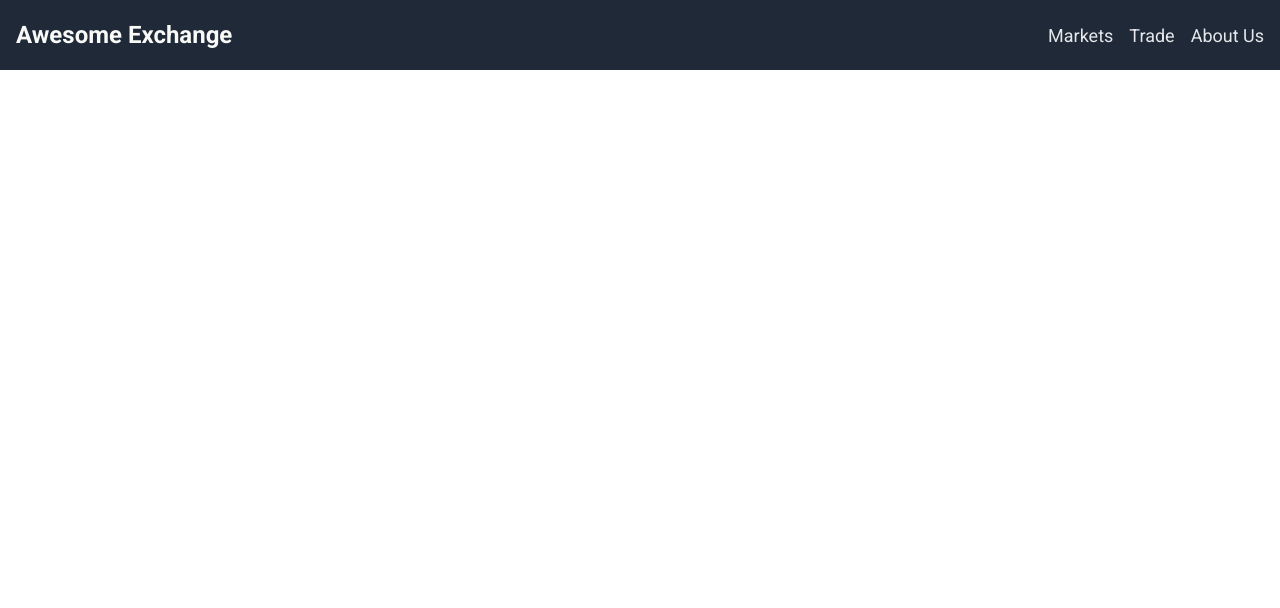
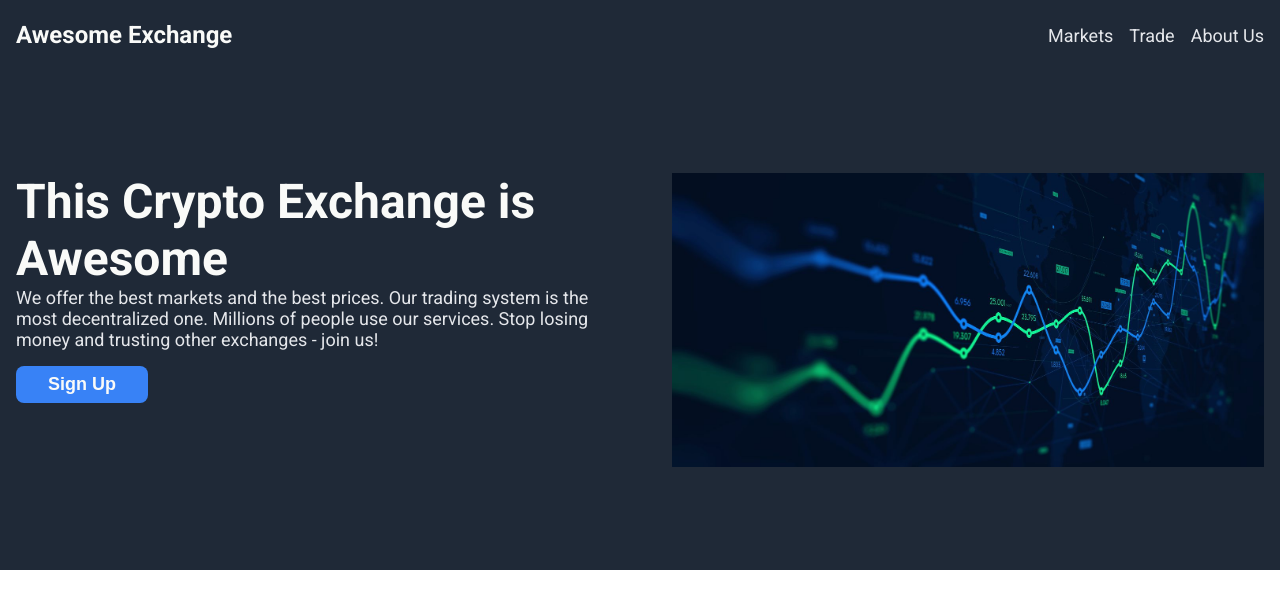
Before and after one commit to AlmadelX/crypto-exchange-landing, a plain HTML site: page index.html in a window 1280 px wide. Drawn offline with Linux system fonts and the light colour scheme.

Commit message:
Add hero section

```diff
--- a/index.html
+++ b/index.html
@@ -9,12 +9,26 @@
 <body>
   <div class="header">
     <div class="header-content container">
-      <div class="logo">Awesome Exchange</div>
-      <ul class="navigation">
-        <li><a href="#">Markets</a></li>
-        <li><a href="#">Trade</a></li>
-        <li><a href="#">About Us</a></li>
+      <p class="header-logo-text">Awesome Exchange</p>
+      <ul class="header-navigation">
+        <li><a class="header-link-text" href="#">Markets</a></li>
+        <li><a class="header-link-text" href="#">Trade</a></li>
+        <li><a class="header-link-text" href="#">About Us</a></li>
       </ul>
+    </div>
+  </div>
+  <div class="hero">
+    <div class="hero-content container">
+      <div class="hero-info">
+        <h1 class="hero-main-text">This Crypto Exchange is Awesome</h1>
+        <p class="hero-secondary-text">
+          We offer the best markets and the best prices. Our trading system is the most decentralized one. Millions of people use our services. Stop losing money and trusting other exchanges - join us!
+        </p>
+        <button>Sign Up</button>
+      </div>
+      <div class="hero-image-container">
+        <img src="images/exchange.jpg" alt="Exchange">
+      </div>
     </div>
   </div>
 </body>
--- a/style.css
+++ b/style.css
@@ -8,27 +8,27 @@ body {
 .container {
   max-width: 1400px;
   margin: 0 auto;
+  padding: 0 16px;
 }
 
-.header {
+.header, .hero {
   background-color: #1F2937;
 }
 
 .header-content {
   height: 70px;
-  padding: 0 16px;
   display: flex;
   justify-content: space-between;
   align-items: center;
 }
 
-.logo {
+.header-logo-text {
   font-size: 24px;
   font-weight: 700;
   color: #F9FAF8;
 }
 
-.navigation {
+.header-navigation {
   list-style: none;
   padding: 0;
   margin: 0;
@@ -36,8 +36,56 @@ body {
   gap: 16px;
 }
 
-.navigation a {
+.header-link-text, .hero-secondary-text {
   text-decoration: none;
   font-size: 18px;
   color: #E5E7EB;
 }
+
+.hero {
+  height: 500px;
+  display: flex;
+  flex-direction: column;
+  justify-content: center;
+}
+
+.hero-content {
+  display: flex;
+  align-items: flex-start;
+  gap: 64px;
+}
+
+.hero-info {
+  flex: 1;
+}
+
+.hero-main-text {
+  margin: 0;
+  font-size: 48px;
+  font-weight: 800;
+  color: #F9FAF8;
+}
+
+.hero-secondary-text {
+  margin: 0 0 16px;
+}
+
+.hero-info button {
+  cursor: pointer;
+  padding: 8px 32px;
+  border-radius: 8px;
+  background: #3882F6;
+  border: none;
+  color: #F9FAF8;
+  font-size: 18px;
+  font-weight: 700;
+}
+
+.hero-image-container {
+  flex: 1;
+  font-size: 0;
+}
+
+.hero-image-container img {
+  width: 100%;
+}
```
Also changed, not shown: images/exchange.jpg (added).
